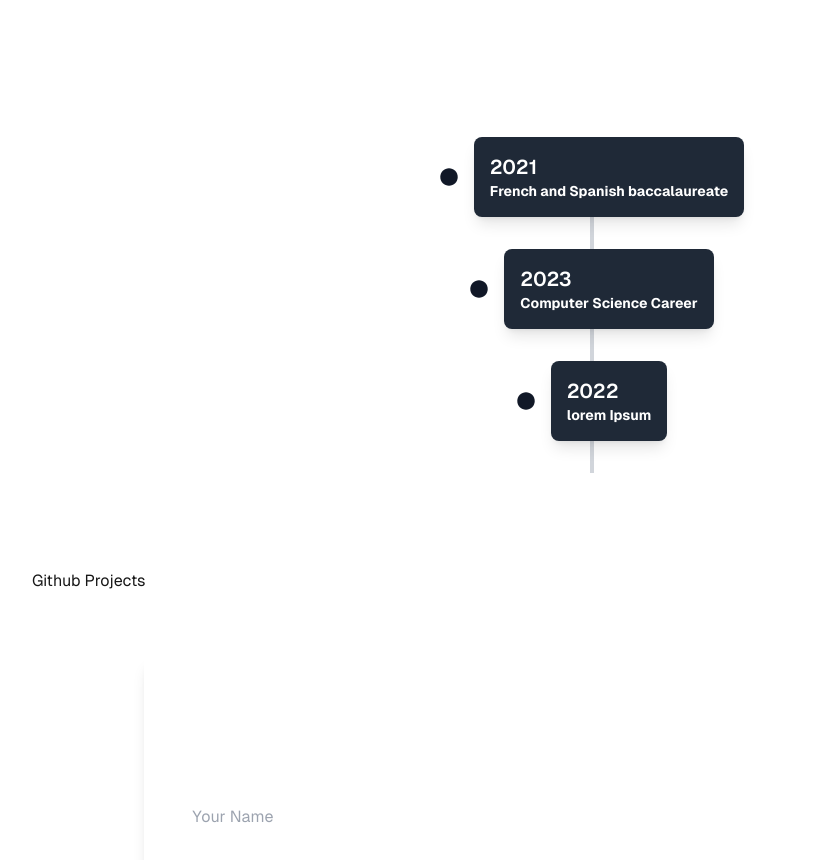
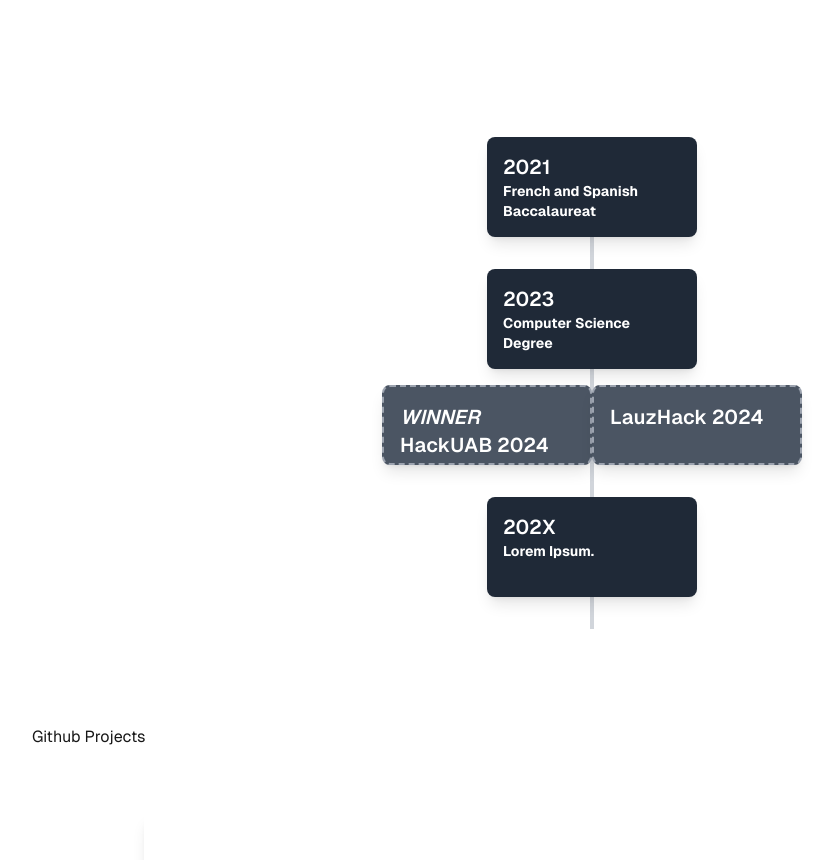
Before and after one commit to NatalyJaya/Portfolio, a Next.js app: page / in a window 1280 px wide. Shown: the part 1900-2760 px from the top of the page, without its empty margins (48-881 px from the left). Built offline with nearby package versions, Linux system fonts and the light colour scheme.

Commit message:
base feka

```diff
--- a/src/app/trajectory.tsx
+++ b/src/app/trajectory.tsx
@@ -1,12 +1,12 @@
-"use client"
+"use client";
+//import "react-vertical-timeline-component/style.min.css";
 
-import { FaCircle } from "react-icons/fa";
 
 export default function Trajectory() {
     const timeline = [
-        { year: "2021", description: "French and Spanish baccalaureate" },
-        { year: "2023", description: "Computer Science Career" },
-        { year: "2022", description: "lorem Ipsum" },
+        { year: "2021", description: "French and Spanish Baccalaureat" },
+        { year: "2023", description: "Computer Science Degree" },
+        { year: "202X", description: "Lorem Ipsum." }
     ];
 
     return (
@@ -17,12 +17,23 @@ export default function Trajectory() {
                 {timeline.map((event, index) => (
                     <div key={index} className="flex flex-col items-center mb-8 relative">
                         <div className="flex items-center gap-4">
-                            <FaCircle className="text-gray-900 text-lg" />
-                            <div className="bg-gray-800 text-white p-4 rounded-lg shadow-lg">
+                            <div className="bg-gray-800 text-white p-4 rounded-lg shadow-lg" style={{ width: "210px", height: "100px" }}>
                                 <h3 className="text-xl font-semibold">{event.year}</h3>
                                 <p className="text-sm">{event.description}</p>
                             </div>
                         </div>
+                        {index === timeline.length - 2 && (
+                            <div className="flex justify-center w-full mt-4">
+                                <div className="bg-gray-600 text-white p-4 rounded-lg shadow-lg border-dashed border-2 border-gray-400 space-between" style={{ width: "210px", height: "80px" }}>
+                                    <h3 className="text-xl font-semibold">
+                                        <p className="italic">WINNER</p> HackUAB 2024
+                                    </h3>
+                                </div>
+                                <div className="bg-gray-600 text-white p-4 rounded-lg shadow-lg border-dashed border-2 border-gray-400 " style={{ width: "210px", height: "80px" }}>
+                                    <h3 className="text-xl font-semibold">LauzHack 2024</h3>
+                                </div>
+                            </div>
+                        )}
                     </div>
                 ))}
             </section>
```
